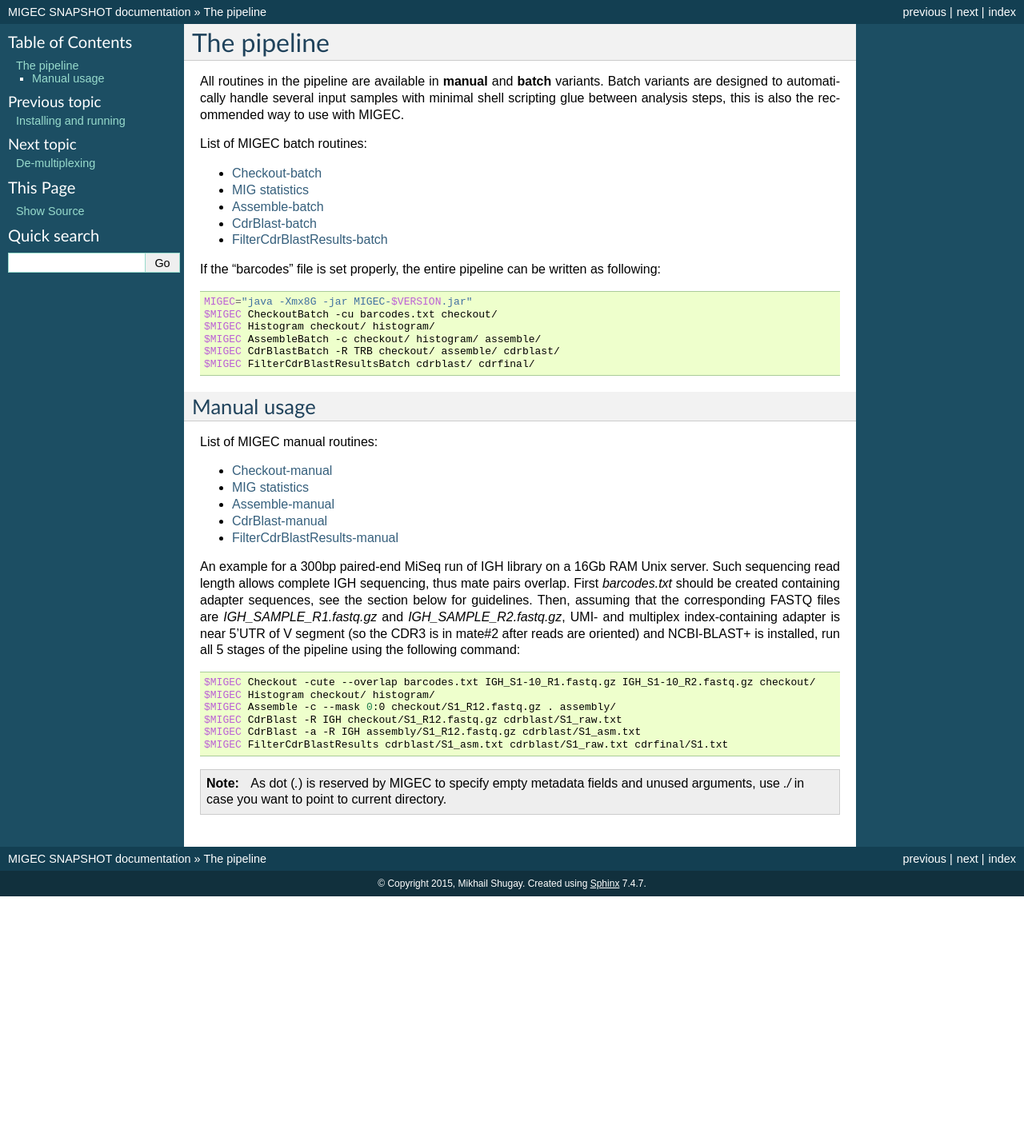
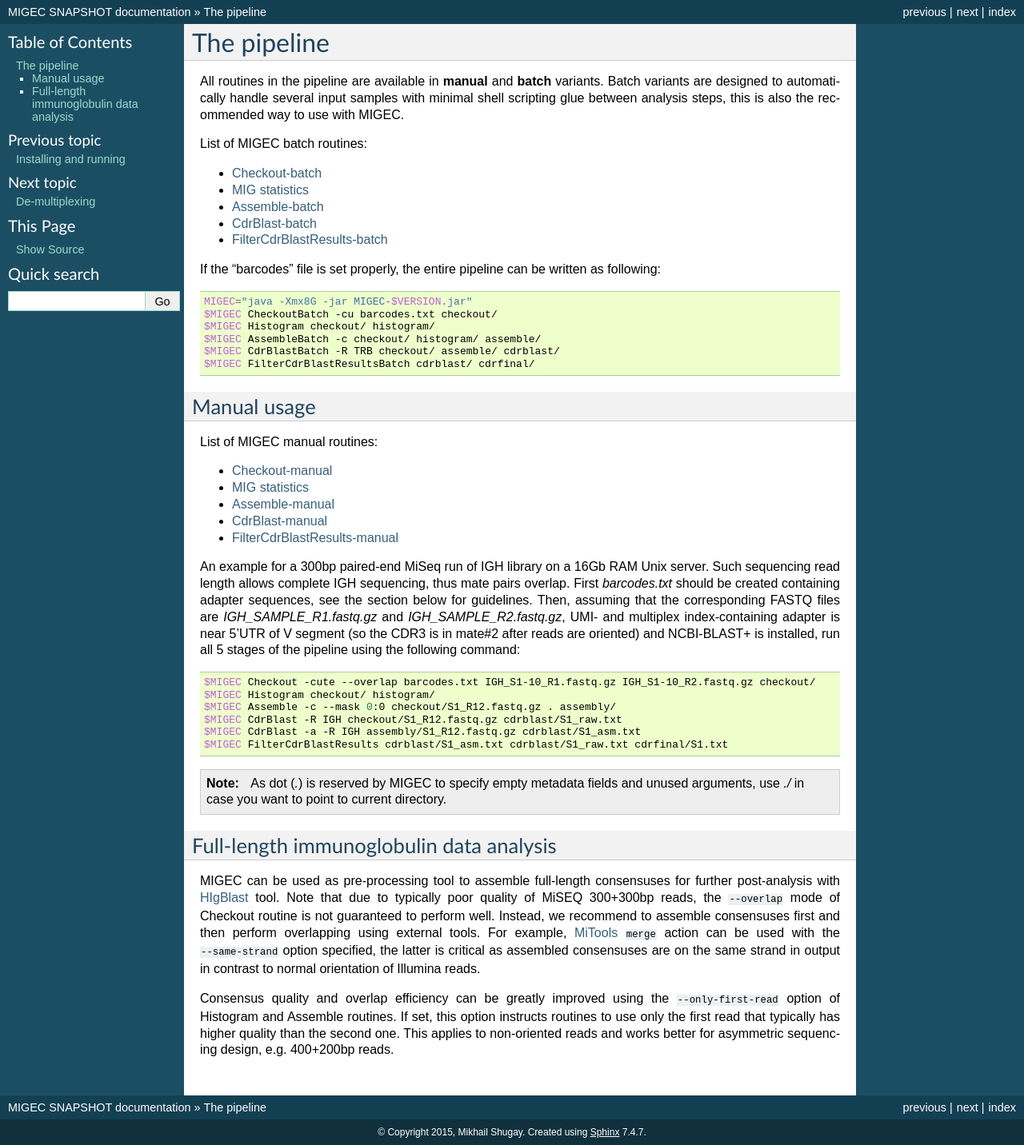
Before and after one commit to mikessh/migec, a Sphinx documentation site: the page built from doc/pipeline.rst, in a window 1280 px wide. Shown: the whole page at 80% size. Built offline with Sphinx 7.4.7, drawn with Linux system fonts in a browser that asks for light colours; before the commit the page ends 1121 px from its top, so only the background shows below that.

Commit message:
[doc] Info for full-length ig sequencing data pre-processing

```diff
--- a/doc/checkout.rst
+++ b/doc/checkout.rst
@@ -169,3 +169,8 @@ drive space.
     When there is a huge number of unassigned/unused reads ``--skip-undef`` option
     greatly speeds up de-multiplexing. However, take care to carefully investigate
     the reasons behind low barcode extraction rate if it is a case.
+
+.. important::
+
+    The ``--overlap`` option may not perform well for poor quality reads, which is
+    a typical situation for 300+300bp MiSEQ sequencing.
--- a/doc/histogram.rst
+++ b/doc/histogram.rst
@@ -38,3 +38,9 @@ should be considered.
 A simple plotting routine written in R can facilitate visualization of
 MIG size distributions, available
 `here <https://github.com/mikessh/migec/tree/master/util>`__.
+
+.. important::
+
+    The ``--only-first-read`` option should be used if it is also
+    specified in Assemble routine for consensus coverage estimates
+    to be concordant.
--- a/doc/pipeline.rst
+++ b/doc/pipeline.rst
@@ -60,3 +60,23 @@ installed, run all 5 stages of the pipeline using the following command:
 
     As dot (`.`) is reserved by MIGEC to specify empty metadata fields and
     unused arguments, use `./` in case you want to point to current directory.
+
+
+Full-length immunoglobulin data analysis
+~~~~~~~~~~~~~~~~~~~~~~~~~~~~~~~~~~~~~~~~
+
+MIGEC can be used as pre-processing tool to assemble full-length consensuses
+for further post-analysis with `HIgBlast <https://github.com/mikessh/higblast>`__
+tool. Note that due to typically poor quality of MiSEQ 300+300bp reads, the
+``--overlap`` mode of Checkout routine is not guaranteed to perform well. Instead, we recommend
+to assemble consensuses first and then perform overlapping using
+external tools. For example, `MiTools <https://github.com/milaboratory/mitools>`__
+``merge`` action can be used with the ``--same-strand`` option specified, the latter is
+critical as assembled consensuses are on the same strand in output in contrast to
+normal orientation of Illumina reads.
+
+Consensus quality and overlap efficiency can be greatly improved using
+the ``--only-first-read`` option of Histogram and Assemble routines. If set,
+this option instructs routines to use only the first read that typically has higher quality
+than the second one. This applies to non-oriented reads and works better for
+asymmetric sequencing design, e.g. 400+200bp reads.
```
Also changed, not shown: doc/assemble.rst (+8 -0 lines).
